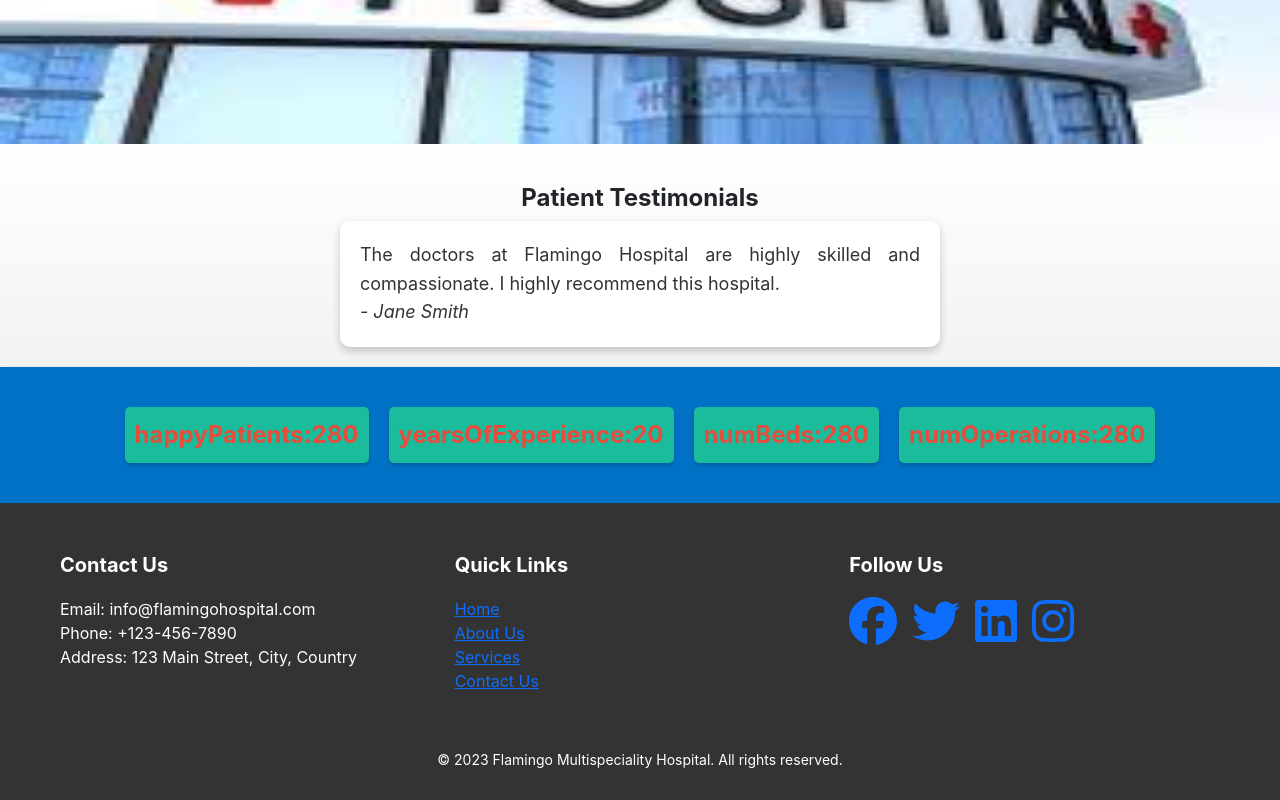
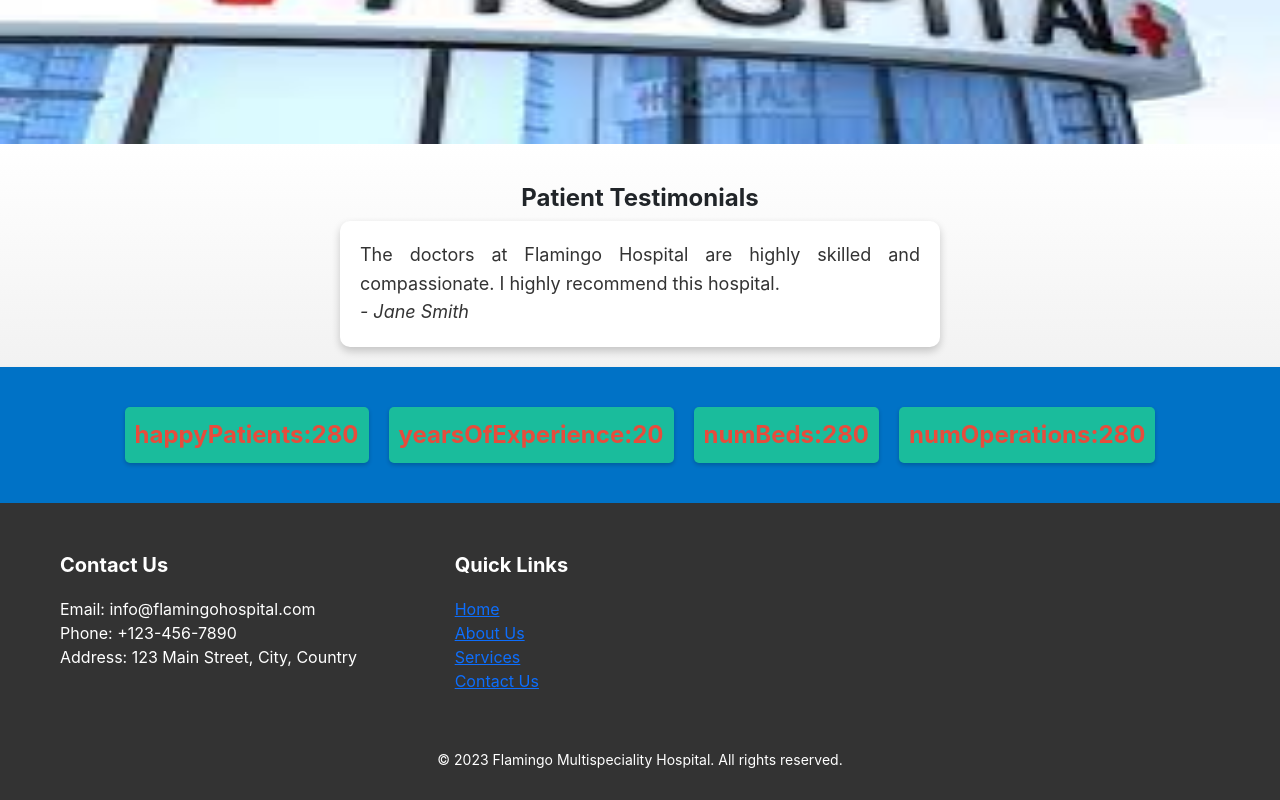
Before and after one commit to surajthakkar7/flamingo-frontend, a React (Create React App) app: page / in a window 1280 px wide. Shown: the part 471-1271 px from the top of the page. Built offline with nearby package versions, Linux system fonts and the light colour scheme.

Commit message:
latest-1

```diff
--- a/src/components/ Footer.js
+++ b/src/components/ Footer.js
@@ -1,12 +1,5 @@
 import React from "react";
 import "./CSS/Footer.css"; // Import the CSS file for the Footer
-import { FontAwesomeIcon } from "@fortawesome/react-fontawesome";
-import {
-  faFacebook,
-  faTwitter,
-  faLinkedin,
-  faInstagram,
-} from "@fortawesome/free-brands-svg-icons";
 
 const Footer = () => {
   return (
@@ -40,31 +33,6 @@ const Footer = () => {
               </li>
             </ul>
           </div>
-          <div className="col-md-4 follow-us">
-            <h5>Follow Us</h5>
-            <ul className="list-inline social-icons">
-              <li className="list-inline-item">
-                <a href="#">
-                  <FontAwesomeIcon icon={faFacebook} size="2x" />
-                </a>
-              </li>
-              <li className="list-inline-item">
-                <a href="#">
-                  <FontAwesomeIcon icon={faTwitter} size="2x" />
-                </a>
-              </li>
-              <li className="list-inline-item">
-                <a href="#">
-                  <FontAwesomeIcon icon={faLinkedin} size="2x" />
-                </a>
-              </li>
-              <li className="list-inline-item">
-                <a href="#">
-                  <FontAwesomeIcon icon={faInstagram} size="2x" />
-                </a>
-              </li>
-            </ul>
-          </div>
         </div>
       </div>
       <div className="copyright">
```
